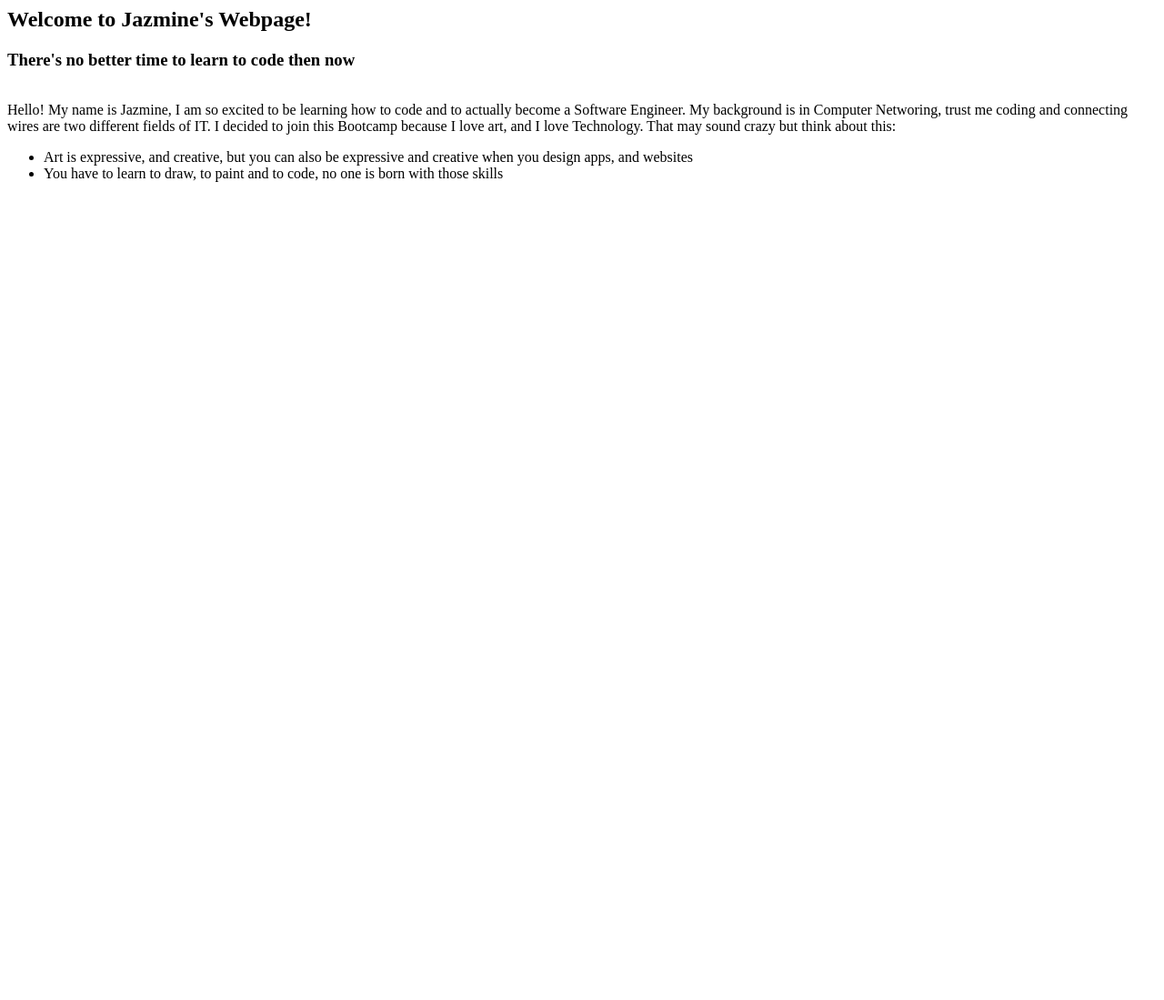
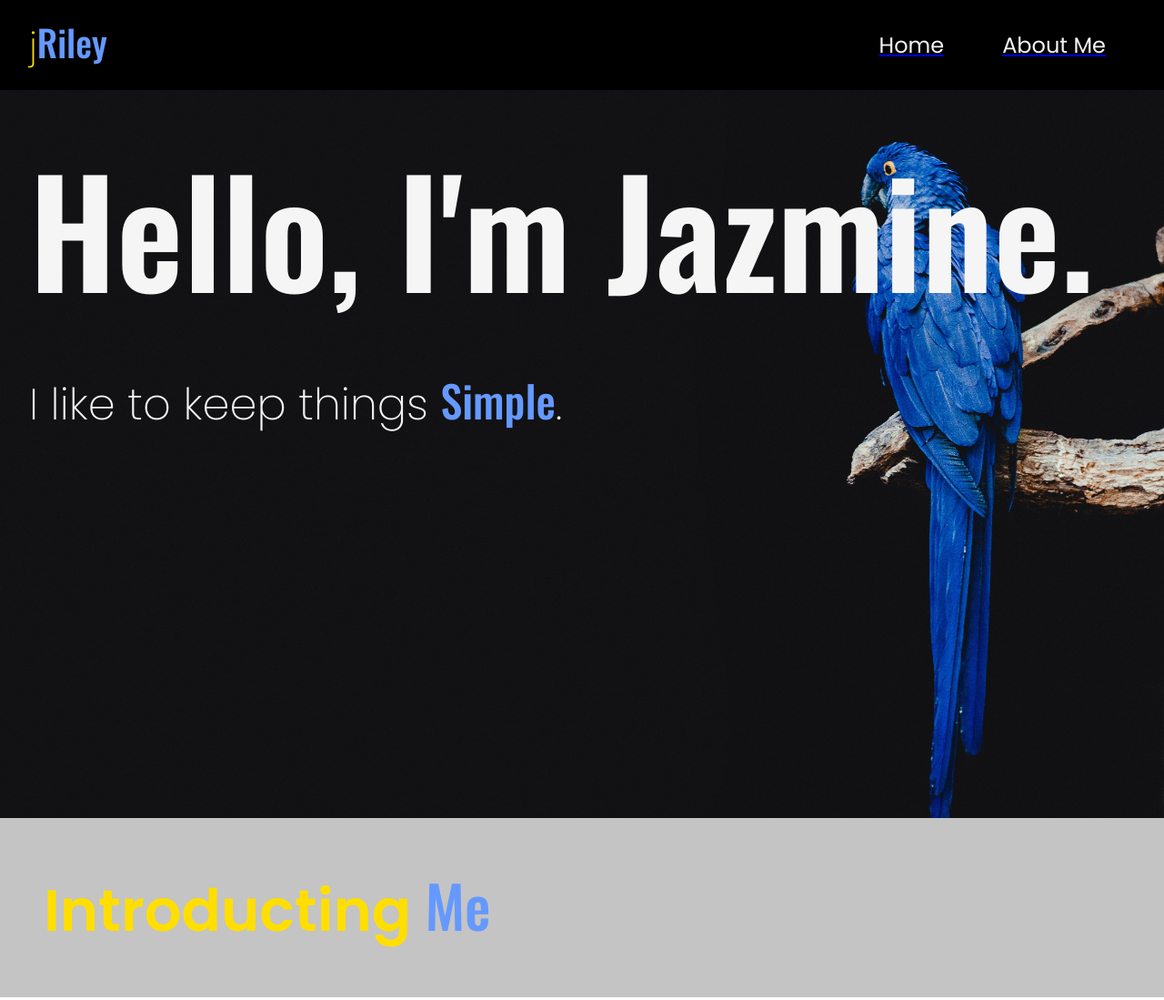
Before and after one commit to lm28810/BasicWebpage, a plain HTML site: page PreWork/index.html in a window 1280 px wide. Shown: the top 1099 px of the page at 91% size. Before the commit the page ends 800 px from the top, so only its background shows below. Drawn offline with nearby package versions, Linux system fonts and the light colour scheme.

Commit message:
design front page partial

```diff
--- /dev/null
+++ b/PreWork/CSS/stylesheet.css
@@ -0,0 +1,110 @@
+@import url('https://fonts.googleapis.com/css2?family=Oswald:wght@400;500;600&family=Poppins:wght@100;200;400;500;600&display=swap');
+
+
+*{
+    box-sizing: border-box;
+    margin: 0;
+    padding: 0;
+}
+
+.black{
+    background-color: black;
+    color: whitesmoke;
+}
+
+nav{
+    display: flex;
+}
+
+nav p {
+    font-size: 2.5rem;
+    padding: 1rem 2rem;
+}
+
+.Mon{
+    font-family: 'Oswald', sans-serif;
+    font-weight: 500;
+    color: #6599FF;
+}
+
+.Os{
+font-family: 'Poppins', sans-serif;
+font-weight: 300;
+color: #FFDE00;
+}
+
+nav ul {
+    display: flex;
+    font-size: 1.5rem;
+    flex-direction: row;
+    list-style: none;
+    margin-left: auto;
+    padding: 2rem;
+
+}
+
+nav li{
+    color: whitesmoke;
+    font-family: 'Poppins', sans-serif;
+    padding: 0 2rem
+}
+
+.Mheader{
+background-image: url(../Images/simplebird.jpg);
+background-size: 100vw;
+background-repeat: no-repeat;
+height: 100vh;
+object-fit: cover;
+}
+
+.Header{
+    font-family: 'Oswald', sans-serif;
+    color: whitesmoke;
+    font-size: 10rem;
+    font-weight: 600;
+    padding: 2rem;
+}
+
+.Subheader{
+    color: whitesmoke;
+    font-family: 'Poppins', sans-serif;
+    font-weight: 300;
+    font-size: 3rem;
+    line-height: 1rem;
+    padding: 2rem;
+}
+
+.Section{
+    background-color:rgba(125, 125, 125, 0.453);
+font-size: 4rem;
+font-weight: 600;
+padding: 3rem;
+
+}
+.pic1{
+    display: flex;
+   padding: 4rem;
+   justify-content: center;
+
+}
+p{
+    color: black;
+    font-size: 2rem;
+    font-family: 'Poppins', sans-serif;
+    font-weight: 400;
+    padding: 4rem;
+    text-align: center;
+}
+
+.semibold{
+    font-weight: 700;
+}
+
+.list{
+    text-align: center;
+    font-family: 'Poppins', sans-serif;
+    font-size: 2rem;
+    font-weight: 400;
+    list-style: square;
+    padding: 2rem;
+}
--- a/PreWork/index.html
+++ b/PreWork/index.html
@@ -4,27 +4,42 @@
     <meta http-equiv="X-UA-Compatible" content="IE=edge">
     <meta name="viewport" content="width=device-width, initial-scale=1.0">
     <title>Jazmine's Website</title>
+    <link rel="stylesheet" href="./CSS/stylesheet.css">
 </head>
 <body>
-    <header>
-       <h2> Welcome to Jazmine's Webpage! </h2>
-       <h3>There's no better time to learn to code then now</h3>
+
+        <nav class="black nav">
+            <p class="Os"> j<span class="Mon">Riley</span></p>
+            <ul>
+                <a href="index.html" ><li>Home</li></a>
+                <a href="Pages/About.html"> <li>About Me</li></a>
+            </ul>
+        </nav>
+        <header class="Mheader">
+       <h1 class="Header"> Hello, I'm Jazmine. </h1>
+       <h3 class="Subheader">I like to keep things <span class="Mon">Simple</span>.</h3>
     </header>
 
     <main>
+
         <section>
-           <a href="http://">
-            <img src=" " alt="">
-        </a>
-        </section>
-        <section>
-        <p>Hello! My name is Jazmine, I am so excited to be learning how to code and to actually become a Software Engineer. My background is in Computer Networing, trust me coding and connecting wires are two different fields of IT. I decided to join this Bootcamp because I love art, and I love Technology. That may sound crazy but think about this:</p>
-        <ul>
+            <h2 class="Os section">Introducting <span class="Mon">Me</span></h2>
+            <div class="pic1">
+            <a href="Pages/About.html">
+                <img src="Images/createpic.png" alt="Create, Live, Work" >
+            </a>
+        </div>
+        <p><span class="semibold">Hello!</span> My name is Jazmine, I am so excited to be learning how to code and to actually become a Software Engineer. My background is in Computer Networing, trust me coding and connecting wires are two different fields of IT. I decided to join this Bootcamp because I love art, and I love Technology. That may sound crazy but think about this:</p>
+        <ul class="list">
             <li>Art is expressive, and creative, but you can also be expressive and creative when you design apps, and websites</li>
             <li>You have to learn to draw, to paint and to code, no one is born with those skills</li>
         </ul>
         </section>
     </main>
 
+    <footer class="black">
+<p> Jazmine Riley &copy; 2022</p>
+    </footer>
+
 </body>
 </html>
```
Also changed, not shown: PreWork/Pages/About.html (added, +23 -0 lines), PreWork/Images/createpic.png (added), PreWork/Images/simplebird.jpg (added), 1 other file.
